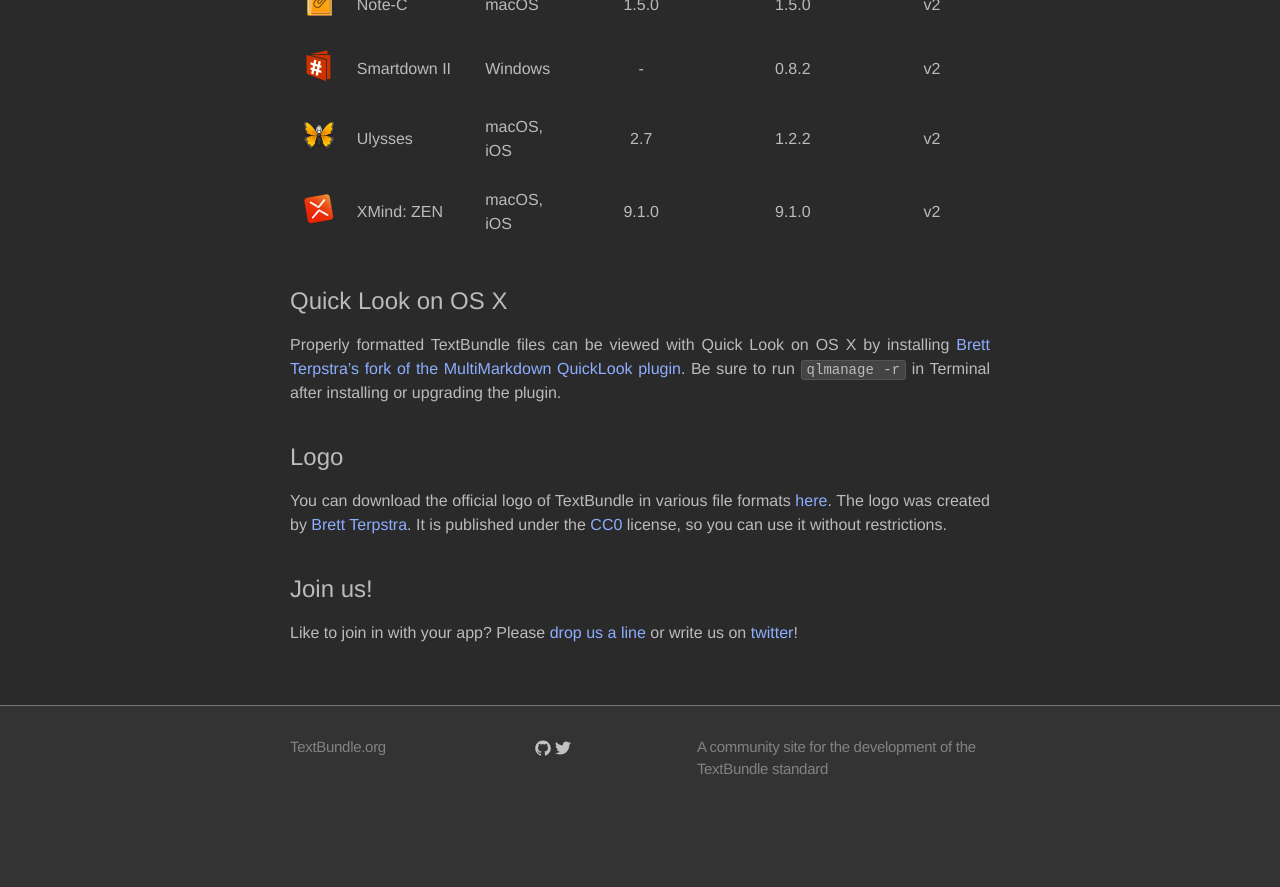
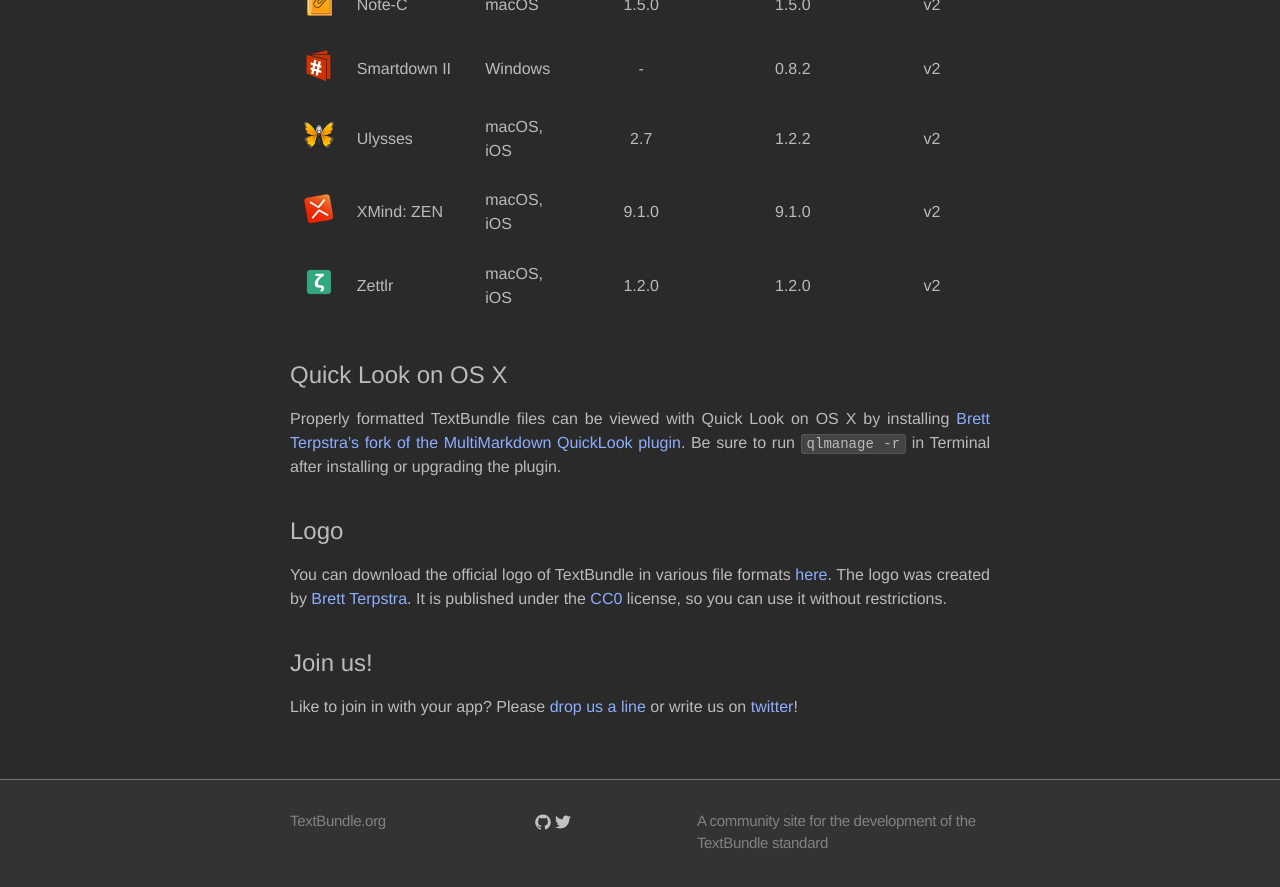
Before and after one commit to textbundle/textbundle.github.io, a Jekyll site: the page built from index.md, in a window 1280 px wide and 900 px high, scrolled down 1595 px. Shown: the top 887 px of the window. Built offline with Jekyll 4.4.1, drawn with Linux system fonts in a browser that asks for light colours; before the commit the page ends 2421 px from its top, so only the background shows below that.

Commit message:
Add Zettlr

```diff
--- a/index.md
+++ b/index.md
@@ -136,6 +136,14 @@
         <td class="appwriting">9.1.0</td>
         <td class="appstandard">v2</td>
     </tr>
+    <tr class="app">
+        <td class="appicon"><a href='https://www.zettlr.com/'><img src='images/apps/zettlr.png' /></a></td>
+        <td class="appname"><a href='https://www.zettlr.com/'>Zettlr</a></td>
+       <td class="appos">macOS, iOS</td>
+        <td class="appreading">1.2.0</td>
+        <td class="appwriting">1.2.0</td>
+        <td class="appstandard">v2</td>
+    </tr>
 </table>
 
 
```
Also changed, not shown: images/apps/zettlr.png (added), images/apps/zettlr@2x.png (added).
